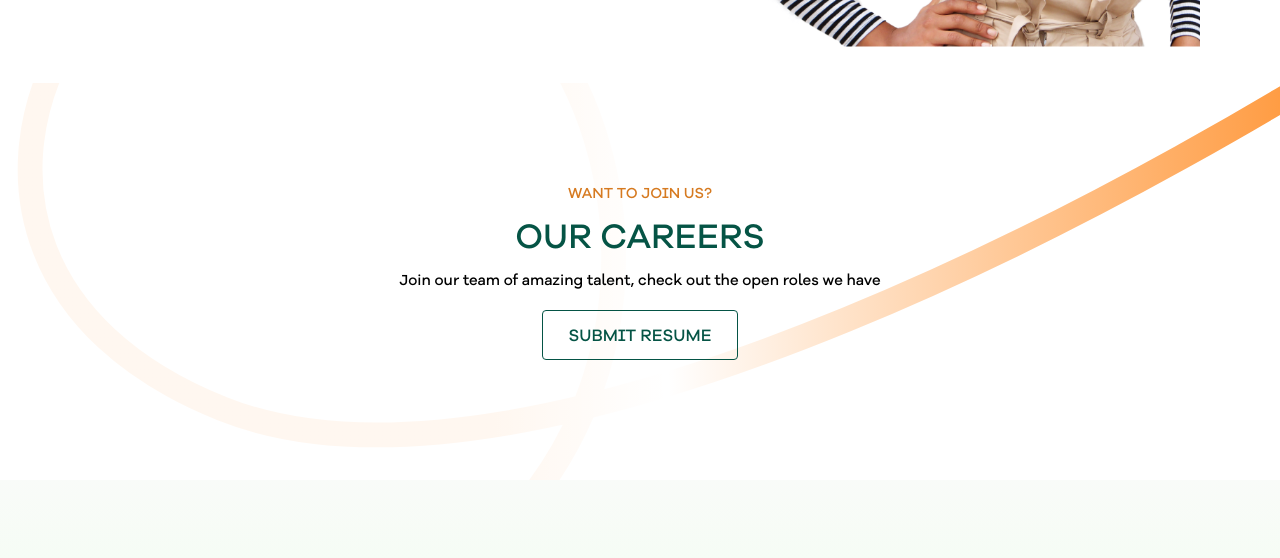
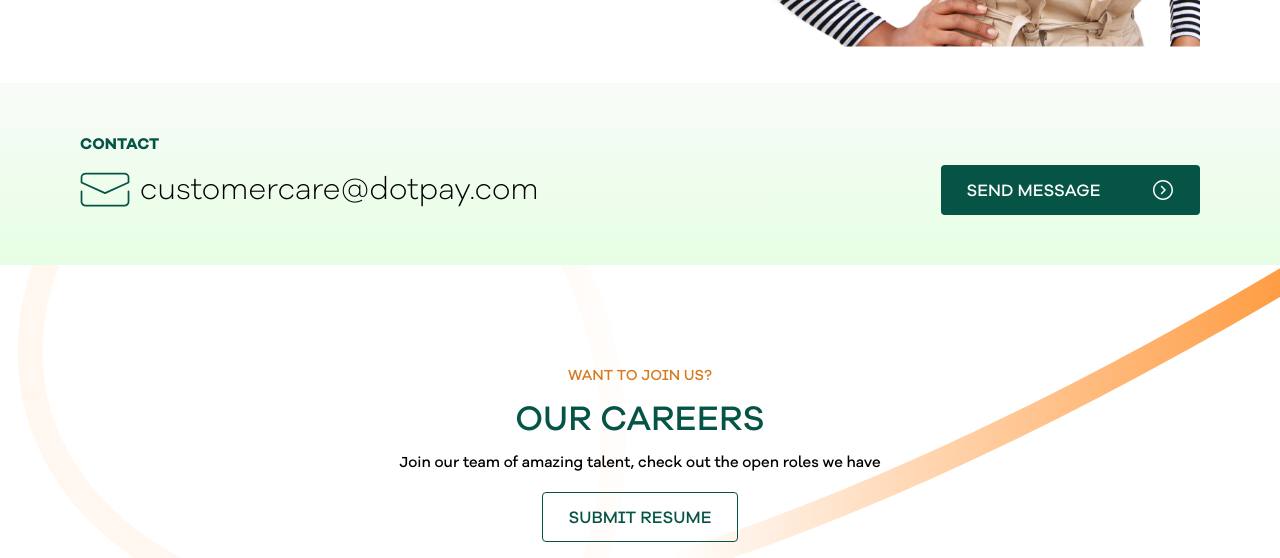
Before and after one commit to dexkode4/dot-pay-website, a website: page index.html in a window 1280 px wide. Shown: the part 1383-1941 px from the top of the page. Drawn offline with Linux system fonts and the light colour scheme.

Commit message:
contact section

```diff
--- a/index.html
+++ b/index.html
@@ -125,6 +125,23 @@
         </div>
     </div>
 
+    <!-- Contact Section -->
+    <div class="contact-section">
+        <div class="container">
+            <div class="contact-info">
+                <h3>CONTACT</h3>
+                <article>
+                    <img src="/assets/images/mail.svg" alt="email" />
+                    <p><a href="mailto: customercare@dotpay.com">customercare@dotpay.com</a></p>
+                </article>
+            </div>
+            <button class="btn btn__primary">
+                SEND MESSAGE
+                <img src="/assets/images/circleRightArrow.svg" alt="button right arrow icon" />
+            </button>
+        </div>
+    </div>
+
     <!-- Careers Section -->
     <div class="careers">
             <div class="container">
--- /dev/null
+++ b/sass/__contact.scss
@@ -0,0 +1,59 @@
+.contact-section {
+  background: linear-gradient(
+      0deg,
+      #e4ffe1 -11.52%,
+      rgba(228, 255, 225, 0) 111.02%
+    ),
+    #fbfbfb;
+  padding: 50px 0;
+  .container {
+    display: flex;
+    flex-direction: column;
+    .contact-info {
+      margin-bottom: 20px;
+      h3 {
+        color: #055445;
+        font-size: 1.6rem;
+        margin-bottom: 10px;
+        font-weight: bold;
+      }
+      article {
+        display: flex;
+        align-items: center;
+        img {
+          width: 35px;
+          height: 35px;
+          margin-right: 10px;
+        }
+        p {
+          font-size: 2rem;
+          a {
+            color: #000;
+            text-decoration: none;
+          }
+        }
+      }
+    }
+  }
+  @media (min-width: 770px) {
+    .container {
+      flex-direction: row;
+      justify-content: space-between;
+      button {
+        align-self: flex-end;
+      }
+      .contact-info {
+        margin-bottom: 0;
+        article {
+          img {
+            width: 50px;
+            height: 50px;
+          }
+          p {
+            font-size: 3rem;
+          }
+        }
+      }
+    }
+  }
+}
--- a/sass/main.scss
+++ b/sass/main.scss
@@ -4,6 +4,7 @@
 @import "./footer";
 @import "./hero";
 @import "./careers.scss";
+@import "./__contact.scss";
 
 @font-face {
   font-family: "Galano";
```
Also changed, not shown: assets/images/mail.svg (added), css/style.css, 1 other file.
